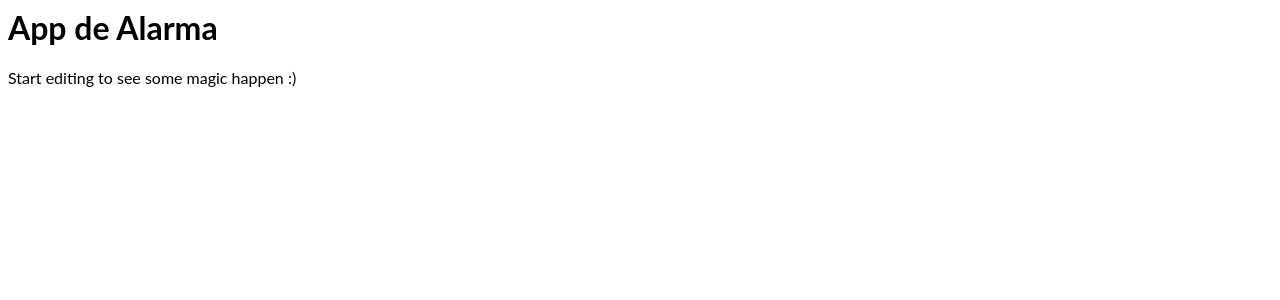
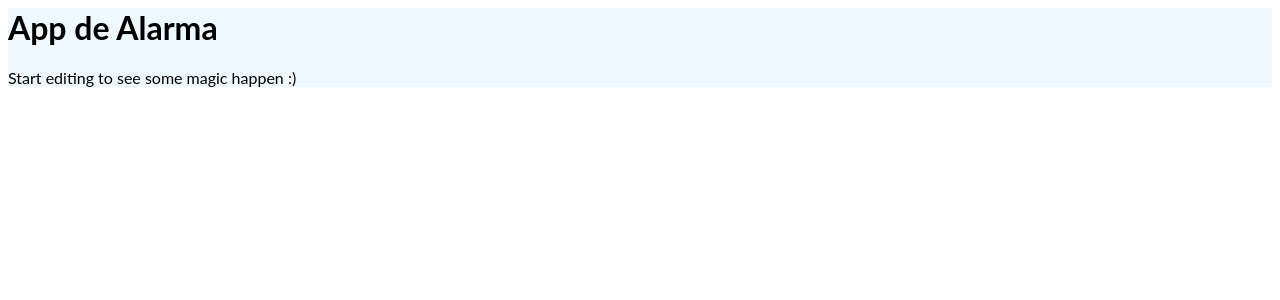
Before and after one commit to alonsodelcordova/alarm-app-react, a React (Create React App) app: page / in a window 1280 px wide. Shown: the top 300 px of the page. Built offline with nearby package versions, Linux system fonts and the light colour scheme; the HTML template or start-up script is replaced by a standard one.

Commit message:
update prueba

```diff
--- a/src/App.tsx
+++ b/src/App.tsx
@@ -3,7 +3,7 @@ import './style.css';
 
 export default function App() {
   return (
-    <div>
+    <div className="content">
       <h1>App de Alarma</h1>
       <p>Start editing to see some magic happen :)</p>
     </div>
--- a/src/style.css
+++ b/src/style.css
@@ -1,3 +1,7 @@
 h1, p {
   font-family: Lato;
 }
+
+.content{
+  background-color: aliceblue;
+}
```
